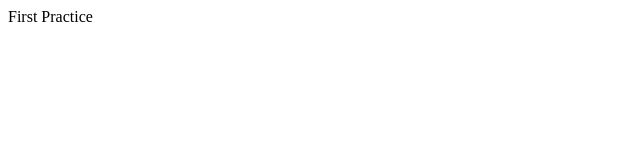
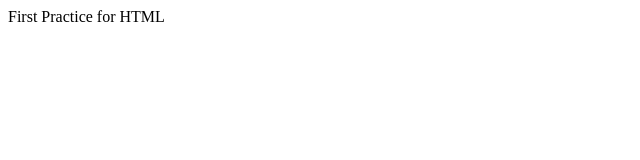
Before and after one commit to ankitDevCoder/LetslearnGit, a plain HTML site: page index.html in a window 1280 px wide. Shown: the full height of the page, 0-640 px from the left. Drawn offline with Linux system fonts and the light colour scheme.

Commit message:
Updated changes in index.html

```diff
--- a/index.html
+++ b/index.html
@@ -4,6 +4,6 @@
 	<title>First Project</title>
 </head>
 <body>
-	First Practice
+	First Practice for HTML
 </body>
 </html>
```
